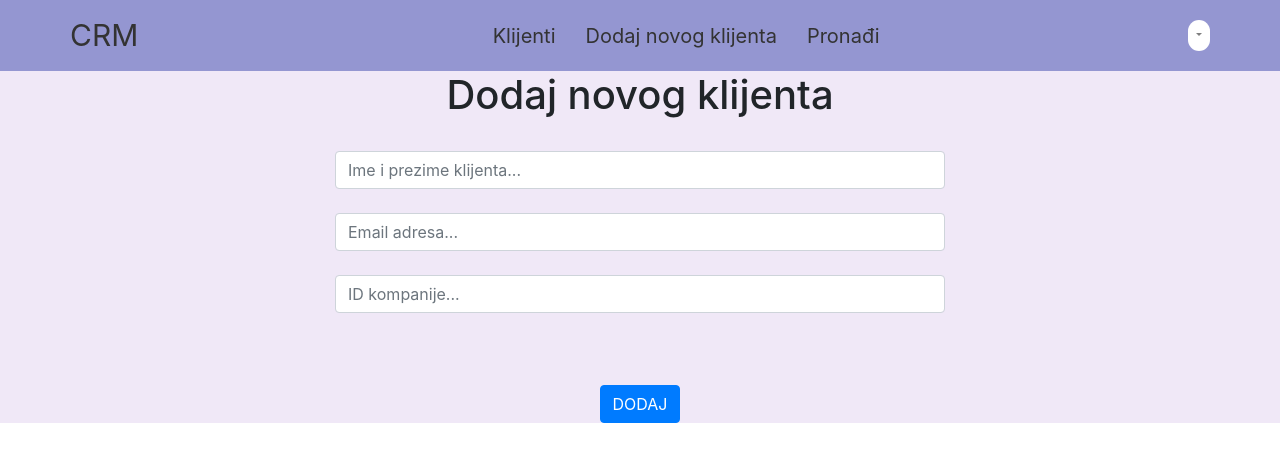
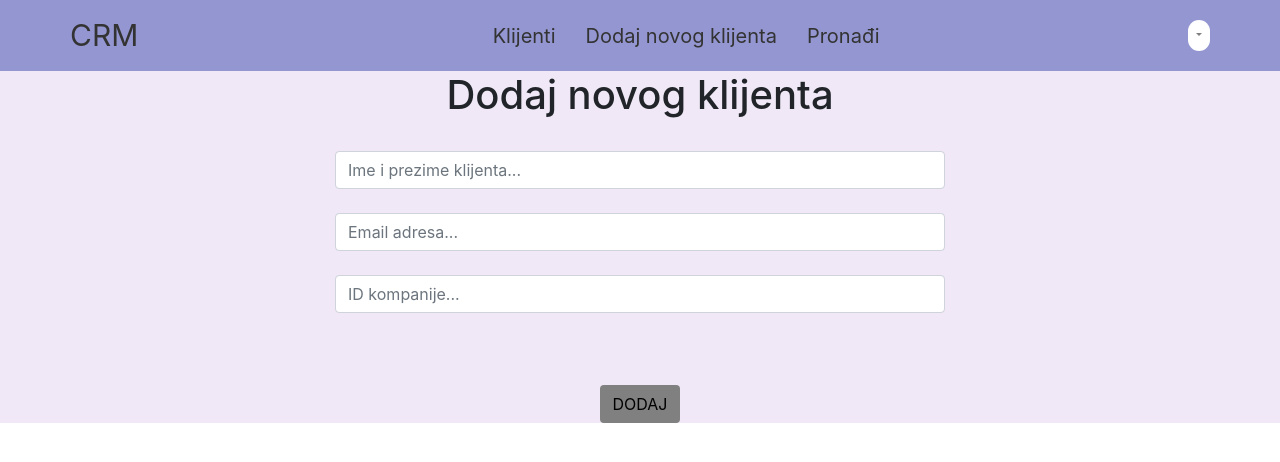
Before and after one commit to AnjaP98/PROJEKAT-CRM-ITEH-, a React (Create React App) app in the folder react/: page /add in a window 1280 px wide. Shown: the top 462 px of the page. Built offline with nearby package versions, Linux system fonts and the light colour scheme; sample sign-in values are in the browser's storage.

Commit message:
izmenjeno dugme dodaj

```diff
--- a/react/src/dodajKlijenta.js
+++ b/react/src/dodajKlijenta.js
@@ -46,7 +46,7 @@ function DodajKlijenta() {
 <input type="text" onChange={(e)=>setKompanijaid(e.target.value)} className="form-control" placeholder="ID kompanije..." /><br/>
 <br/>
 <br/>
-<button onClick={dodajKlijenta} className="btn btn-primary">DODAJ</button>
+<button style={{color:"black",backgroundColor:"grey",borderColor:"transparent"}} onClick={dodajKlijenta} className="btn btn-primary">DODAJ</button>
 
        </div></div>
     )
```
